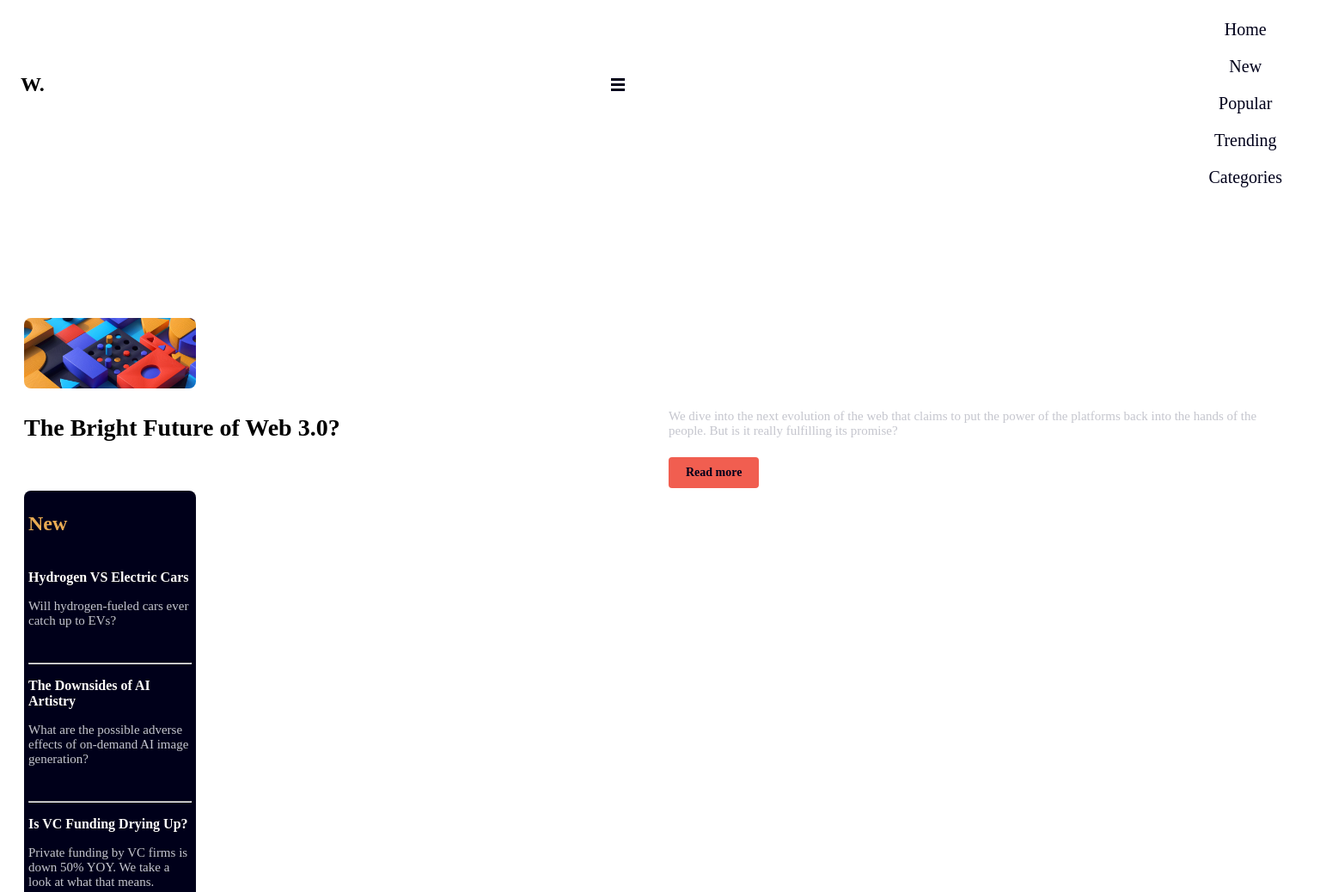
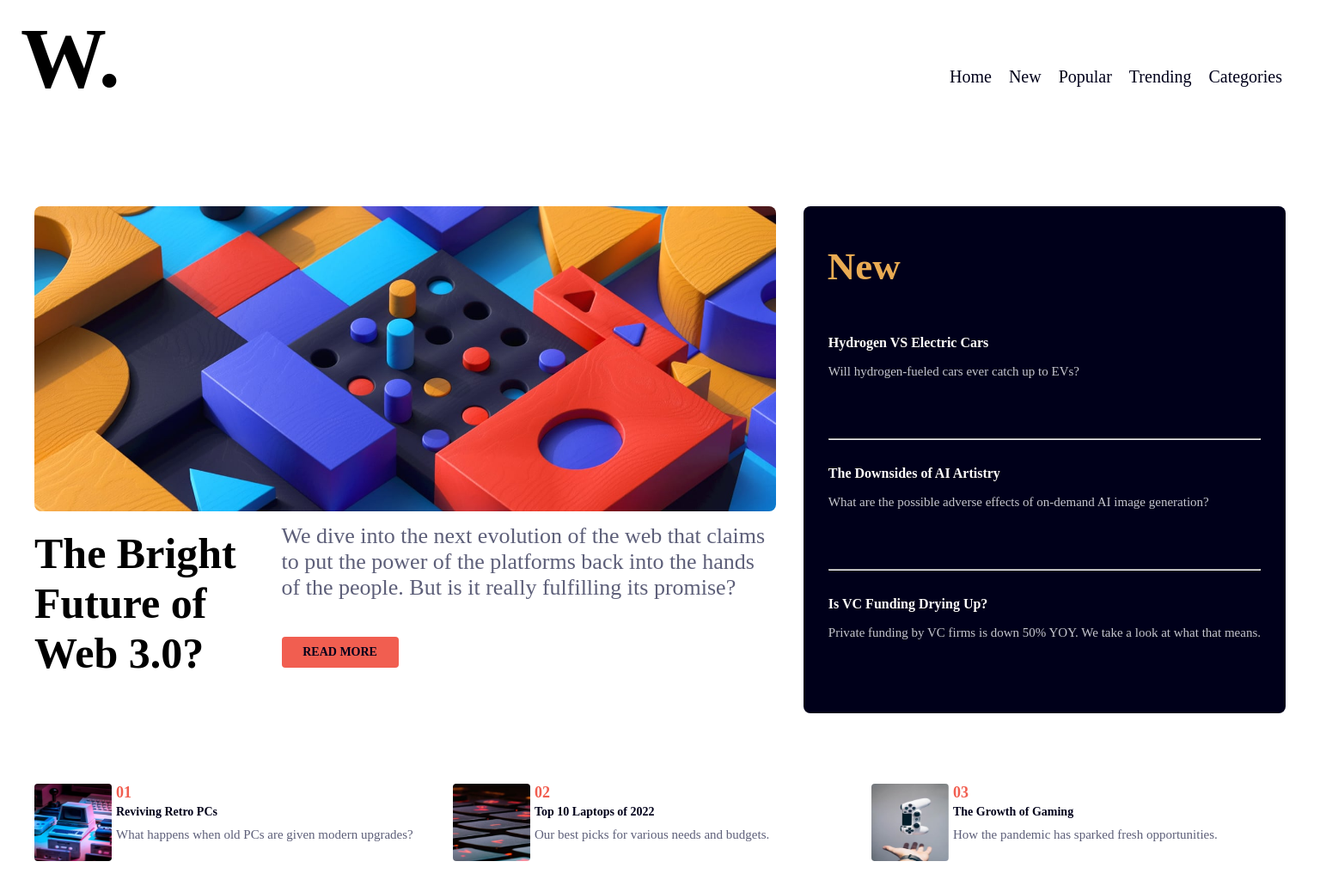
Before and after one commit to awesome3450/news-homepage-main, a plain HTML site: page index.html in a window 1536 px wide. Shown: the part 81-1119 px from the top of the page at 86% size. Drawn offline with Linux system fonts and the light colour scheme.

Commit message:
finished a website

```diff
--- a/css/assignment.css
+++ b/css/assignment.css
@@ -6,6 +6,10 @@
     align-items: center;
     justify-content: space-between;
     padding: 16px;
+}
+h1{
+   font-size: 30px;
+   font-weight: bold;
 }
 #menu-button{
     display: none;
@@ -80,16 +84,15 @@
     text-decoration: none;
  }
 .main{
-    display: block;
-    margin-top: 80px;
     padding: 20px;
 }
 .main img{
-    width: 200px;
+    width: 100%;
     border-radius: 8px;
 }
-.main h1{
-    font-size: 24px;
+.main h2{
+    font-size: 50px;
+    font-weight: bold;
     margin-top: 16px;
 }
 .main p{
@@ -99,7 +102,6 @@
 }
 .a1{
     display: inline-block;
-    margin-top: 10px;
     padding: 10px 20px;
     background-color: hsl(5, 85%, 63%);
     color: hsl(240, 100%, 5%);
@@ -107,24 +109,48 @@
     text-decoration: none;
     font-size: 14px;
     border-radius: 4px;
+    width: 136px;
+    text-align: center;
+    text-transform: uppercase;
+}
+.nav__item>.nav__link:active{
+    color:  hsl(5, 85%, 63%);
+    cursor: pointer;
+}
+.section2 a{
+    text-decoration: none;
+    color: hsl(36, 100%, 99%);
+}
+.section2 a:active{
+         color:  hsl(35, 77%, 62%);
+         cursor: pointer;
+}
+.sectiondiv  .a1:active{
+    background-color: hsl(240, 100%, 5%);
+    color: hsl(36, 100%, 99%);
+    cursor: pointer;
+}
+.spandiv a{
+    color: hsl(240, 100%, 5%);
+    text-decoration: none;
+}
+.spandiv a:active{
+    color: hsl(5, 85%, 63%);
+    cursor: pointer;
 }
 .section2{
     background-color: hsl(240, 100%, 5%);
     color:  hsl(36, 100%, 99%);
     padding: 5px;
-    margin-top: 3px;
+    margin-top: 80px;
     border-radius: 8px;
-    width: 200px;
-    height: 60%;
 }
 .section2 h2{
     color: hsl(35, 77%, 62%);
-    font-size: px;
-    margin-bottom: 40px;
+    font-size: 40px;
 }
 .section2 article{
     margin-bottom: 40px;
-
 }
 .section2 article p{
     font-size: 15px;
@@ -136,28 +162,25 @@
 .section3{
     display: flex;
     flex-direction: column;
-    gap: 40px;
+    gap: 20px;
     margin-top: 50px;
+    align-items: left;
 }
 .spandiv{
     display: flex;
-    gap: 10px;
-    align-items: center;
+    gap: 5px;
 }
 .spandiv h4{
     font-size: 14px;
     margin: 4px 0;
-}
-.spandiv h4:active{
-    color: hsl(5, 85%, 63%);;
 }
 .spandiv p{
     font-size: 15px;
     color: hsl(236, 13%, 42%);
 }
 .spandiv img{
-        width: 80px;
-        height: 80px;
+        width: 90px;
+        height: 90px;
         border-radius: 4px;
 }
 .spandiv span{
@@ -165,63 +188,87 @@
     color:hsl(5, 85%, 63%);
     font-size: 18px;
 }
+.mainsection p{
+    color: hsl(236, 13%, 42%);
+}
+
 @media (min-width:1440px) {
-.maindiv{
+    h1{
+        font-size: 100px;
+    }
+    .menu-container{
+        display: none;
+    }
+    .main > section.mainsection{
+    grid-area: mainsection;
+    }
+     .main > section.section2{
+    grid-area: section2;
+    }
+    .main > section.section3{
+          grid-area: section3;
+    }
+    .main {
         display: grid;
-    grid-template-columns: 2fr 1fr;
-    gap: 32px;
-    align-self: start;
+        grid-template-areas: "mainsection section2" "section3 section3";
+        gap: 2rem;
+        padding: 2rem;
       }
     .nav{
         transform: translateX(0);
             background-color: transparent;
             position: static;
     }
-.li{
-    text-align: center;
-}
-.li>a{
-    color: hsl(240, 100%, 5%);
-}
-.li>a:active{
-    color:  hsl(5, 85%, 63%);
-    cursor: pointer;
-}
-ul{
-    display: flex;
+    .nav__list{
         flex-direction: row;
         justify-content: center;
         align-items: center;
     }
-.divgrid{
+    .mainsection>div{
         display: grid;
-     grid-template-columns: 1fr 1fr;
-     gap: 20px;
-     margin-top: 10px;
+        grid-template-columns: 1fr 2fr;
     }
-.divgrid h1{
-    font-size: 28px;
+    .main>h2{
+        font-size: 60px;
+    }
+    .section2 h2{
+        font-size: 45px;
+    }
+    .sectiondiv{
+        display: flex;
+        flex-direction: column;
+        gap: 1rem;
+    }
+    .section2{
+        flex: 1;
+        margin-top: 0%;
+        padding: 28px;
+    }
+    hr{
+        background-color: hsl(36, 100%, 99%);
+         width: 100%;
+    }
+    .section2 .articles{
+        display: flex;
+        flex-direction: column;
+        justify-content: space-between;
+        padding: 1px;
+        gap: 6px;
+    }
+    .section3{
+        display: flex;
+        flex-direction: row;
+        justify-content: space-evenly;
+        gap: 5px;
+        width: 100%;
     }
     .sectiondiv p{
-    font-size: 15px;
-    margin-bottom: 12px;
-}
-.sectiondiv .a1{
-       display: inline-block;
-       padding: 10px 20px;
-}
-.section3{
-    flex-direction: row;
-    justify-content: space-between;
+        font-size: 26px;
     }
     .spandiv{
-    flex-direction: column;
+        display: flex;
+        flex-direction: row;
         align-items: flex-start;
-    width: 30%;
+        width: 100%;
     }
-.spandiv img{
-    width: 40%;
-    height: auto;
 }
-
-}
--- a/index.html
+++ b/index.html
@@ -13,7 +13,7 @@
 </head>
 <body>
   <header class="theheading">
-    <h2 class="myheader">W.</h2>
+    <h1 class="myheader">W.</h1>
     <input type="checkbox" class="menu-button" id="menu-button" name="menu-button">
     <label for="menu-button" class="menu-container">
       <span class="hambugger"></span>
@@ -31,42 +31,43 @@
 
   <main class="main">
       <section class="mainsection">
-        <img src="/assets/images/image-web-3-desktop.jpg" alt="">
+        <img src="/assets/images/image-web-3-desktop.jpg" alt="main image">
         <div class="divgrid">
-          <h1><strong>The Bright Future of Web 3.0? </strong></h1>
+          <h2><strong>The Bright Future of Web 3.0? </strong></h2>
           <div class="sectiondiv">
             <p>We dive into the next evolution of the web that claims to put the power of the platforms back into the hands of the people.
               But is it really fulfilling its promise?</p>
-            <a href="#" class="a1" target="_blank"> Read more</a>
+            <a href="#" class="a1"> Read more</a>
           </div>
           </div>
     </section>
 
     <section class="section2">
-        <h2><strong>New</strong></h2>
-        <article>
-          <h3> Hydrogen VS Electric Cars</h3>
+       <h2><strong>New</strong></h2>
+        <div class="articles">
+          <article>
+          <a href="#"><h3> Hydrogen VS Electric Cars</h3></a>
           <p> Will hydrogen-fueled cars ever catch up to EVs?</p>
         </article>
              <hr>
         <article>
-          <h3> The Downsides of AI Artistry</h3>
+          <a href="#"><h3> The Downsides of AI Artistry</h3></a>
           <p>  What are the possible adverse effects of on-demand AI image generation?</p>
         </article>
       <hr>
           <article>
-            <h3>Is VC Funding Drying Up? </h3>
+            <a href="#"><h3>Is VC Funding Drying Up? </h3></a>
             <p> Private funding by VC firms is down 50% YOY. We take a look at what that means.</p>
           </article>
+        </div>
     </section>
 
    <section class="section3">
     <div class="spandiv">
       <img src="/assets/images/image-retro-pcs.jpg" alt="a">
-      <div>
+      <div class="spandiv2">
         <span>01</span>
-        <h4>Reviving Retro PCs</h4>
-        <br>
+        <a href="#"><h4>Reviving Retro PCs</h4></a>
        <p>What happens when old PCs are given modern upgrades?</p>
       </div>
     </div>
@@ -75,8 +76,7 @@
       <img src="/assets/images/image-top-laptops.jpg" alt="b">
       <div>
         <span>02</span>
-        <h4> Top 10 Laptops of 2022</h4>
-          <br>
+        <a href="#"><h4> Top 10 Laptops of 2022</h4></a>
        <p>Our best picks for various needs and budgets.</p>
       </div>
     </div>
@@ -86,13 +86,11 @@
       <img src="/assets/images/image-gaming-growth.jpg" alt="c">
       <div>
         <span>  03</span>
-        <h4> The Growth of Gaming </h4>
-          <br>
+        <a href="#"><h4> The Growth of Gaming </h4></a>
           <p>How the pandemic has sparked fresh opportunities. </p>
       </div>
     </div>
    </section>
   </main>
-
 </body>
 </html>
```
Lines whose indentation alone changed are shown as unchanged.
